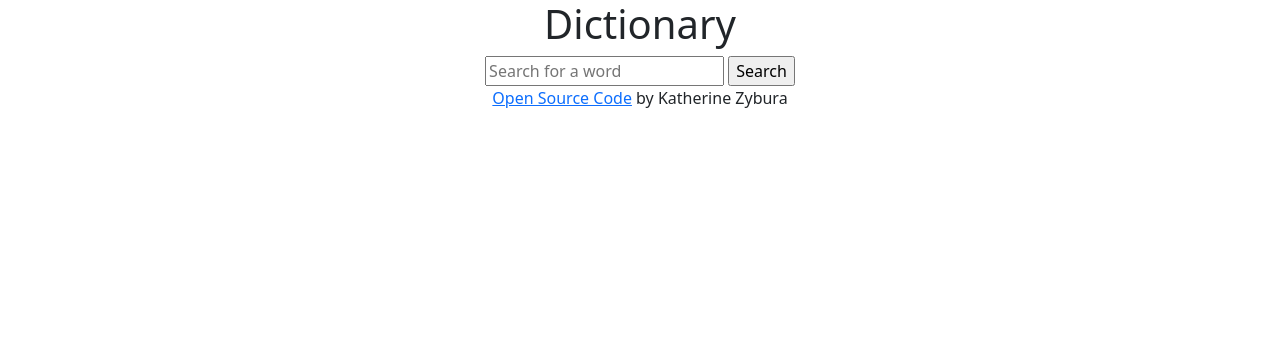
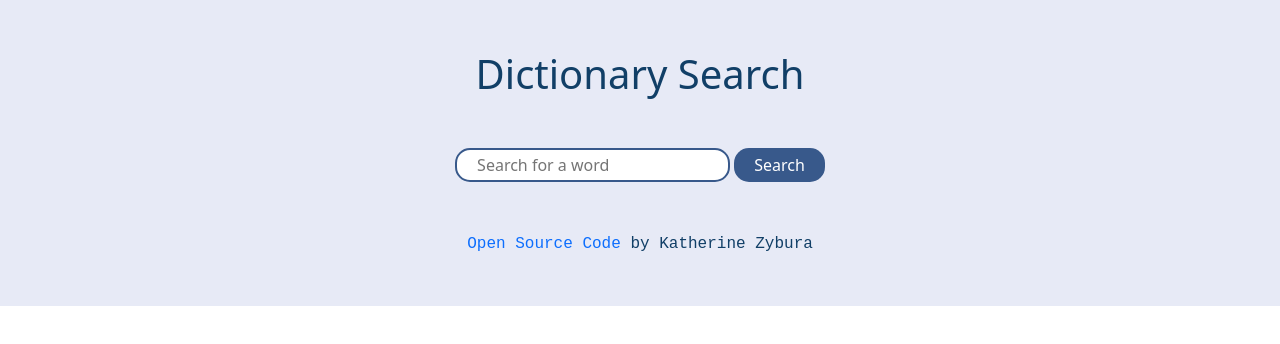
Before and after one commit to katzybura/dictionary-project, a React (Create React App) app: page / in a window 1280 px wide. Shown: the top 344 px of the page. Built offline with nearby package versions, Linux system fonts and the light colour scheme.

Commit message:
Added some styling

```diff
--- a/src/App.css
+++ b/src/App.css
@@ -1,3 +1,11 @@
 header, footer{
   text-align: center;
 }
+footer{
+  font-family: monospace;
+  margin-top: 50px;
+ padding-bottom: 50px;
+}
+h1{
+  padding-top: 50px;
+}
--- a/src/App.js
+++ b/src/App.js
@@ -6,7 +6,7 @@ export default function App() {
   return (
     <div className="App">
       <header className="App-header">
-  <h1>Dictionary</h1>
+  <h1>Dictionary Search</h1>
       </header>
       <Dictionary />
       <footer><a href="https://github.com/katzybura/dictionary-project" target="_blank" rel="noreferrer">Open Source Code</a> by Katherine Zybura</footer>
--- a/src/Dictionary.css
+++ b/src/Dictionary.css
@@ -1,3 +1,22 @@
 .Dictionary{
     text-align: center;
 }
+.SearchButton{
+    color: white;
+    background: #38598b;
+    border-radius: 15px;
+    border: none;
+    padding: 5px 20px;
+    transition: all 200ms ease-in-out;
+}
+.SearchButton:hover{
+    opacity: .5;
+}
+.SearchForm{
+    border-radius: 15px;
+    border: 2px solid #38598b;
+    padding: 3px 20px;
+}
+.SearchEngine{
+    margin-top: 50px;
+}
--- a/src/Dictionary.js
+++ b/src/Dictionary.js
@@ -22,8 +22,8 @@ setKeyword(event.target.value);
     }
     return(
         <div className="Dictionary">
-<form onSubmit={search}>
-    <input type="search" placeholder="Search for a word" onChange={handleKeywordChange}/> <input type="submit" value="Search"/>
+<form onSubmit={search} className="SearchEngine">
+    <input type="search" placeholder="Search for a word" onChange={handleKeywordChange} className="SearchForm"/> <input type="submit" value="Search" className="SearchButton"/>
 </form>
 <Results results={results}/>
         </div>
--- a/src/Meaning.js
+++ b/src/Meaning.js
@@ -10,7 +10,7 @@ return (
                 <div key={index}>
            <p><strong>Definition: </strong>{definition.definition}
            <br/>
-       <strong>Example: </strong> <em>{definition.example}</em>
+        <em>{definition.example}</em>
        <br/>
        <Synonyms synonyms={definition.synonyms} />
        </p>
--- /dev/null
+++ b/src/Phonetic.css
@@ -0,0 +1,3 @@
+a {
+    text-decoration: none;
+}
--- a/src/Phonetic.js
+++ b/src/Phonetic.js
@@ -1,12 +1,12 @@
 import React from "react";
+import "./Phonetic.css";
 
 export default function Phonetic(props){
 return(
     <div className="Phonetic">
-        <a href={props.phonetic.audio} target="_blank">
-            Listen
+        <a href={props.phonetic.audio} target="_blank" className="ListenLink">
+            🔊
         </a>
-        <br />
         {props.phonetic.text}
     </div>
 );
--- a/src/Results.css
+++ b/src/Results.css
@@ -1,3 +1,10 @@
 .Results{
-    text-align:left;
+    text-align: left;
 }
+.Box{
+    background: white;
+    max-width: 850px;
+    margin: 20px auto;
+    border-radius: 10px;
+    padding: 20px;
+}
--- a/src/Results.js
+++ b/src/Results.js
@@ -6,6 +6,7 @@ import "./Results.css"
 export default function Results(props){
    if (props.results){
        return (
+           <div className="Box">
         <div className="Results">
            <h2>{props.results.word}</h2>
            {props.results.phonetics.map(function(phonetic, index){
@@ -23,6 +24,7 @@ return (
 )
            })}
         </div>
+        </div>
     );}
     else {
         return null;
--- a/src/index.css
+++ b/src/index.css
@@ -0,0 +1,4 @@
+.App {
+    background:  #e7eaf6;
+    color: #113f67;
+}
```
